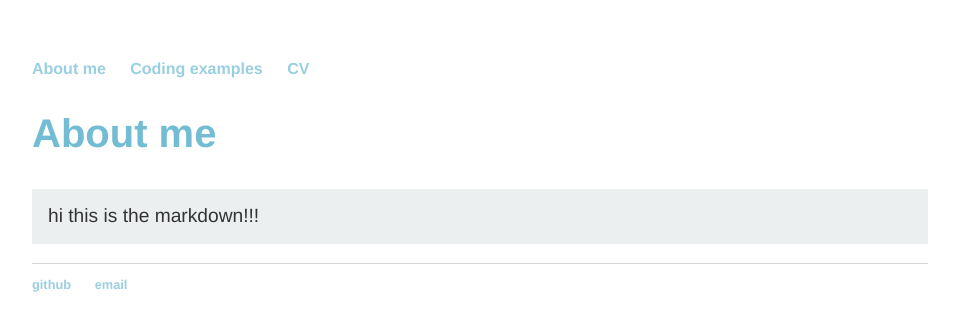
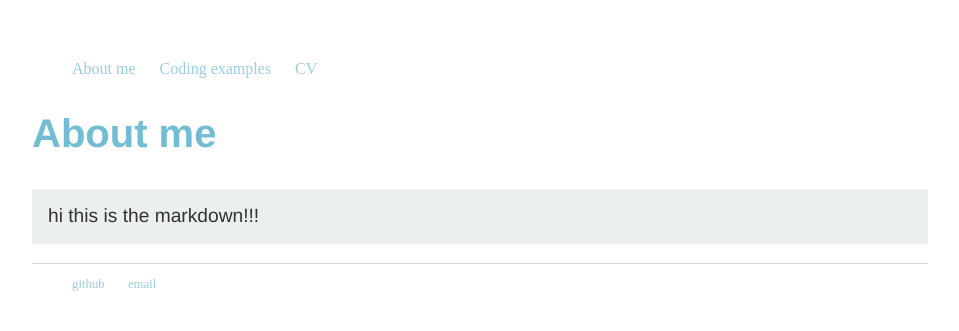
Before and after one commit to lena-kilian/lena-kilian.github.io, a Jekyll site: the page built from index.md, in a window 1280 px wide. Shown: the top 331 px of the page, without its empty margins (160-1119 px from the left). Built offline with Jekyll 4.4.1, drawn with Linux system fonts in a browser that asks for light colours; our own code applies the rules of GitHub Pages for plain Markdown files.

Commit message:
Update main.css

```diff
--- a/css/main.css
+++ b/css/main.css
@@ -25,7 +25,7 @@ body {
   }
 }
 
-nav ul, footer ul {
+.nav {
     font-family:'Helvetica', 'Arial', 'Sans-Serif';
     padding: 0px;
     list-style: none;
```
